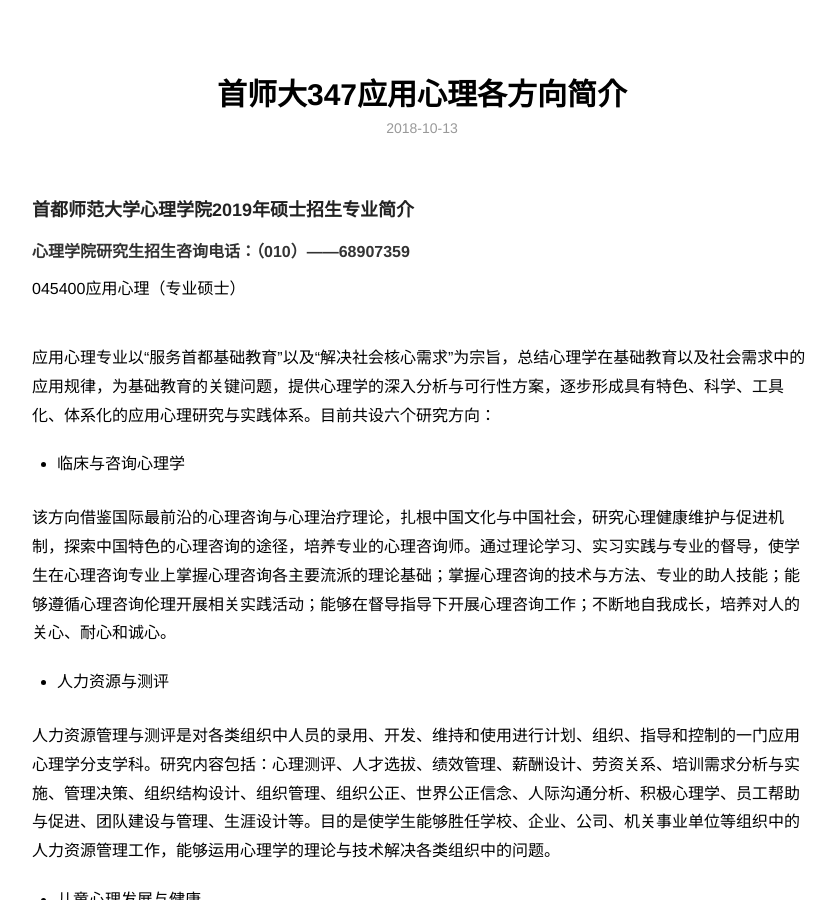
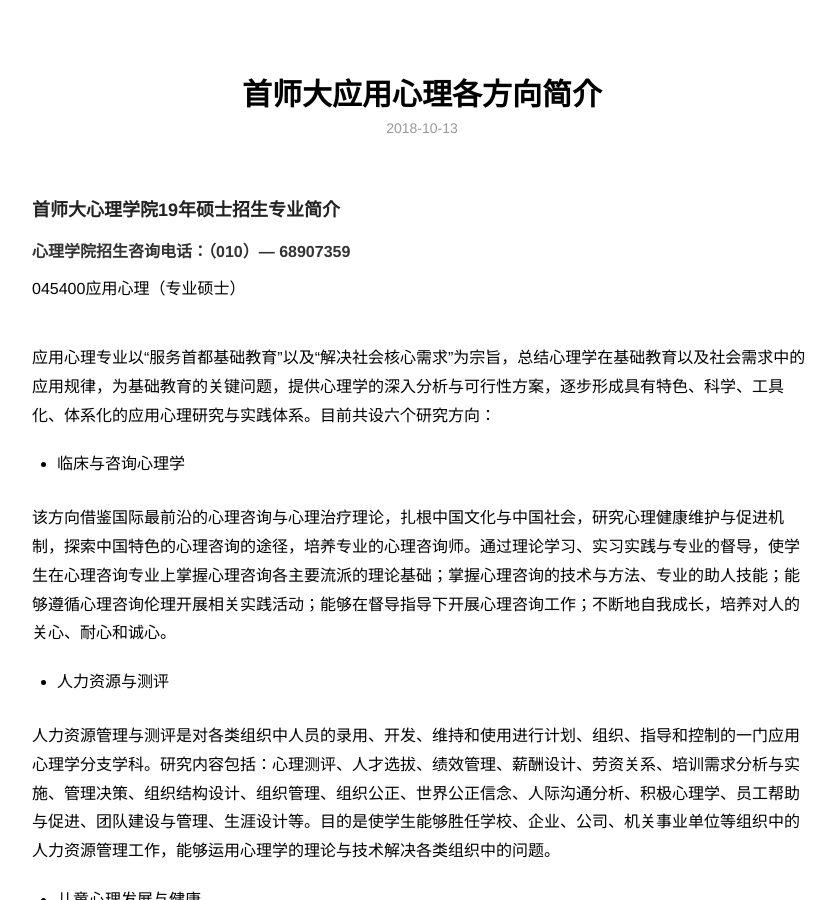
Before and after one commit to zapp926/cnu.github.io, a Jekyll site: the page built from _posts/2018-10-13-Introduce.md, in a window 1280 px wide and 900 px high. Shown: the whole window, without its empty margins (218-1053 px from the left). Built offline with Jekyll 4.4.1, drawn with Linux system fonts in a browser that asks for light colours; some of the changed text lies outside the part shown.

Commit message:
add blog

```diff
--- a/_posts/2018-10-13-Introduce.md
+++ b/_posts/2018-10-13-Introduce.md
@@ -1,13 +1,13 @@
 ---
 layout:     post
-title: 首师大347应用心理各方向简介
+title: 首师大应用心理各方向简介
 category: blog
-description: 实在不知道自己所好，就先放一放。方向或许没有那么重要，习惯更重要。目标永远会换，职业永远会变，就连你所爱的人也会不断改变。
+description: 实在不知道自己所好，就先放一放。方向或许没有那么重要，习惯更重要。目标永远会换，职业永远会变，就连所爱的人也会不断改变。
 ---
 
-### 首都师范大学心理学院2019年硕士招生专业简介
+### 首师大心理学院19年硕士招生专业简介
 
-#### 心理学院研究生招生咨询电话：（010）——68907359
+#### 心理学院招生咨询电话：（010）— 68907359
 
 045400应用心理（专业硕士）
 
```
